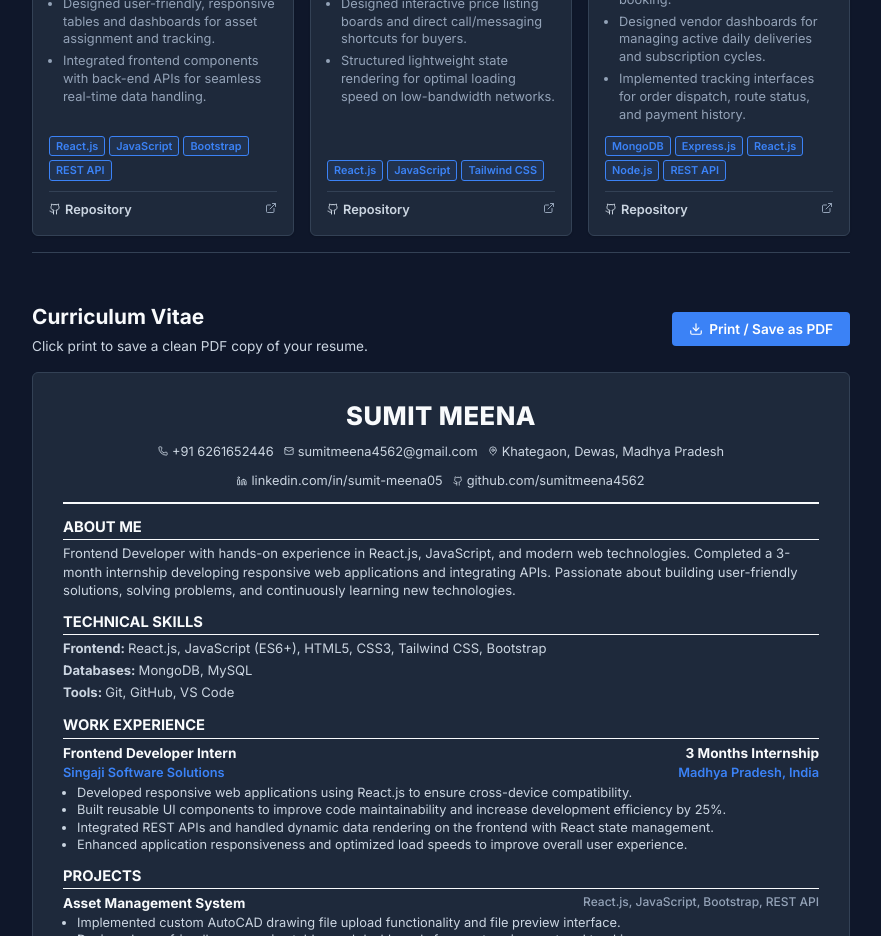
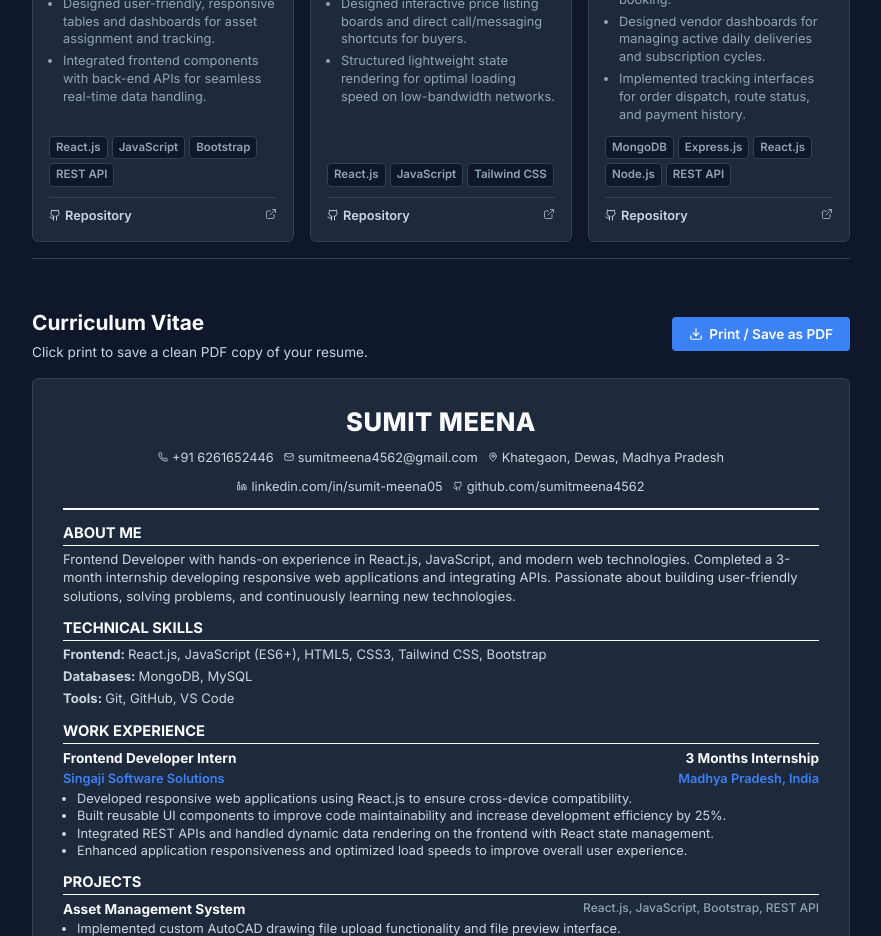
Before and after one commit to sumitmeena4562/my-portfolio, a React (Vite) app: page / in a window 1280 px wide. Shown: the part 2020-2956 px from the top of the page, without its empty margins (199-1080 px from the left). Built offline with nearby package versions, Linux system fonts and the light colour scheme.

Commit message:
style: unify tech badge styling across projects and experience

```diff
--- a/src/components/Projects.jsx
+++ b/src/components/Projects.jsx
@@ -12,7 +12,7 @@ const Projects = () => {
 
       <div style={{
         display: 'grid',
-        gridTemplateColumns: 'repeat(auto-fit, minmax(250px, 1fr))', /* Compact min size */
+        gridTemplateColumns: 'repeat(auto-fit, minmax(250px, 1fr))',
         gap: '16px',
       }}>
         {projects.map((proj, idx) => (
@@ -76,13 +76,13 @@ const Projects = () => {
                   <span
                     key={tIdx}
                     style={{
-                      fontSize: '0.68rem',
+                      fontSize: '0.72rem',
                       fontWeight: '600',
-                      color: 'var(--primary)',
-                      border: '1px solid var(--primary)',
-                      backgroundColor: 'var(--primary-light)',
-                      padding: '1px 6px',
-                      borderRadius: '3px',
+                      color: 'var(--text-muted)',
+                      backgroundColor: 'var(--bg-primary)',
+                      padding: '2px 6px',
+                      borderRadius: '4px',
+                      border: '1px solid var(--border-color)', /* Matched Experience tag styling */
                     }}
                   >
                     {t}
```
